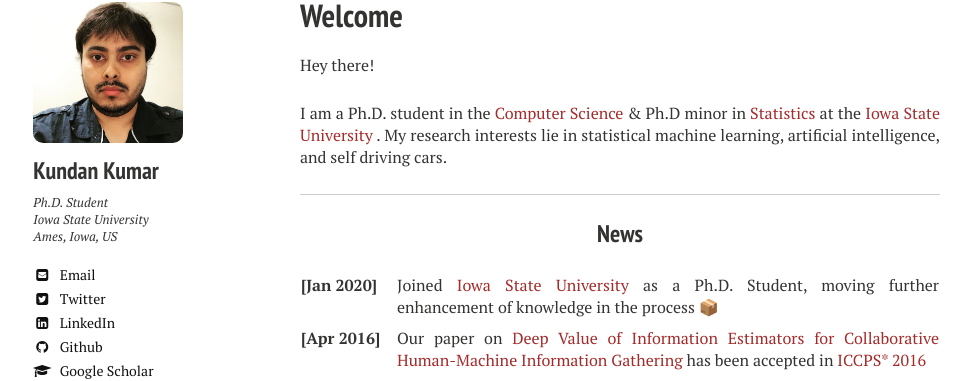
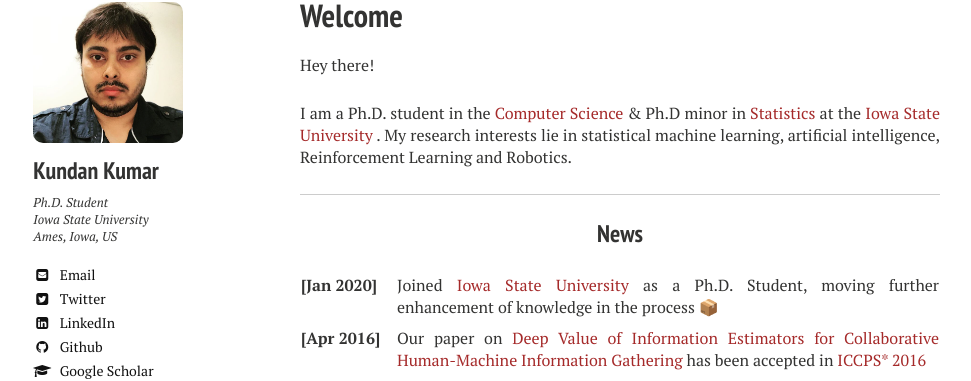
Before and after one commit to kundan7kumar/kundan7kumar.github.io, a Jekyll site: the page built from index.md, in a window 1280 px wide. Shown: the part 114-495 px from the top of the page, without its empty margins (20-991 px from the left). Built offline with Jekyll 4.4.1, drawn with Linux system fonts in a browser that asks for light colours; nearby versions of some CDN libraries.

Commit message:
Update index.md

```diff
--- a/index.md
+++ b/index.md
@@ -8,7 +8,7 @@ comments: false
 
 Hey there!
 
-I am a Ph.D. student in the [Computer Science](https://www.cs.iastate.edu/) & Ph.D minor in [Statistics](https://www.stat.iastate.edu) at the [Iowa State University](https://www.iastate.edu/) <!--, where I am supervised by [Tichakorn Wongpiromsarn](https://tichakorn.dev/)-->. My research interests lie in statistical machine learning, artificial intelligence, and self driving cars.
+I am a Ph.D. student in the [Computer Science](https://www.cs.iastate.edu/) & Ph.D minor in [Statistics](https://www.stat.iastate.edu) at the [Iowa State University](https://www.iastate.edu/) <!--, where I am supervised by [Tichakorn Wongpiromsarn](https://tichakorn.dev/)-->. My research interests lie in statistical machine learning, artificial intelligence, Reinforcement Learning and Robotics.
 
 ----
 
```
